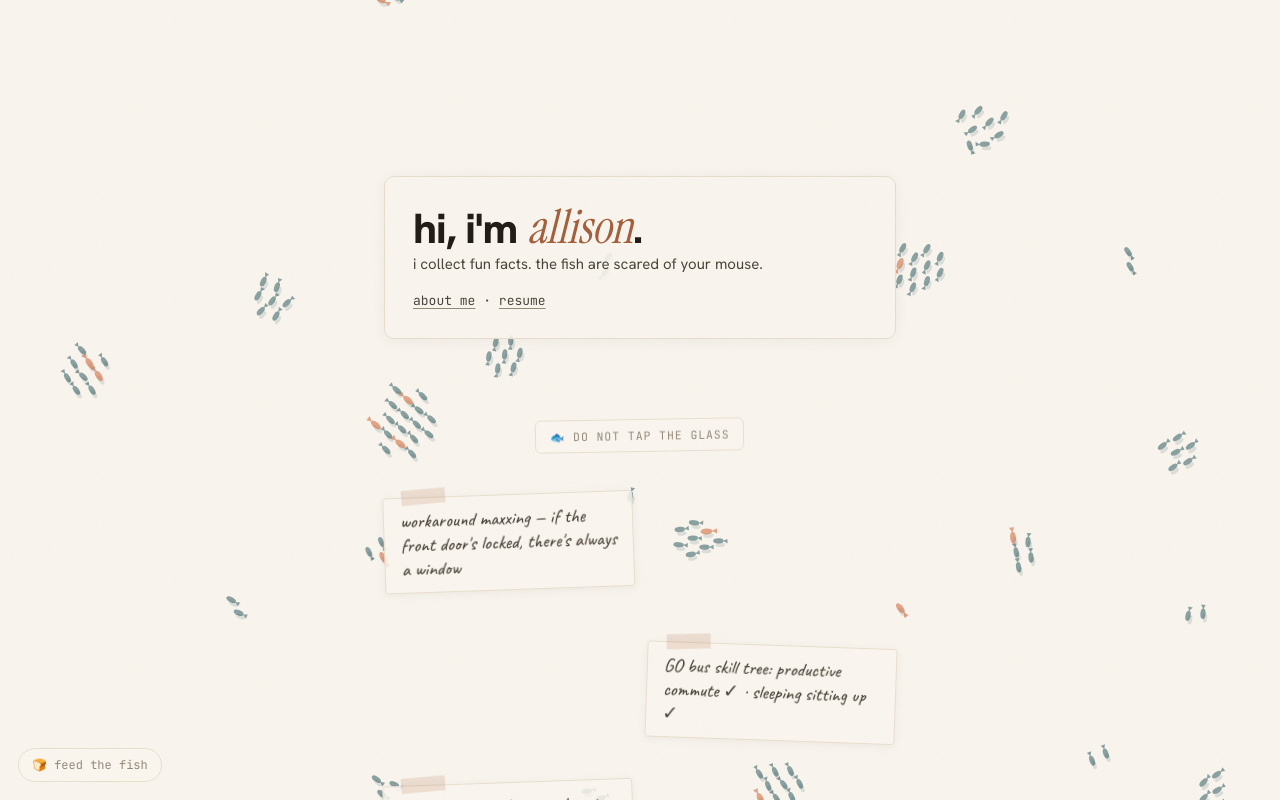
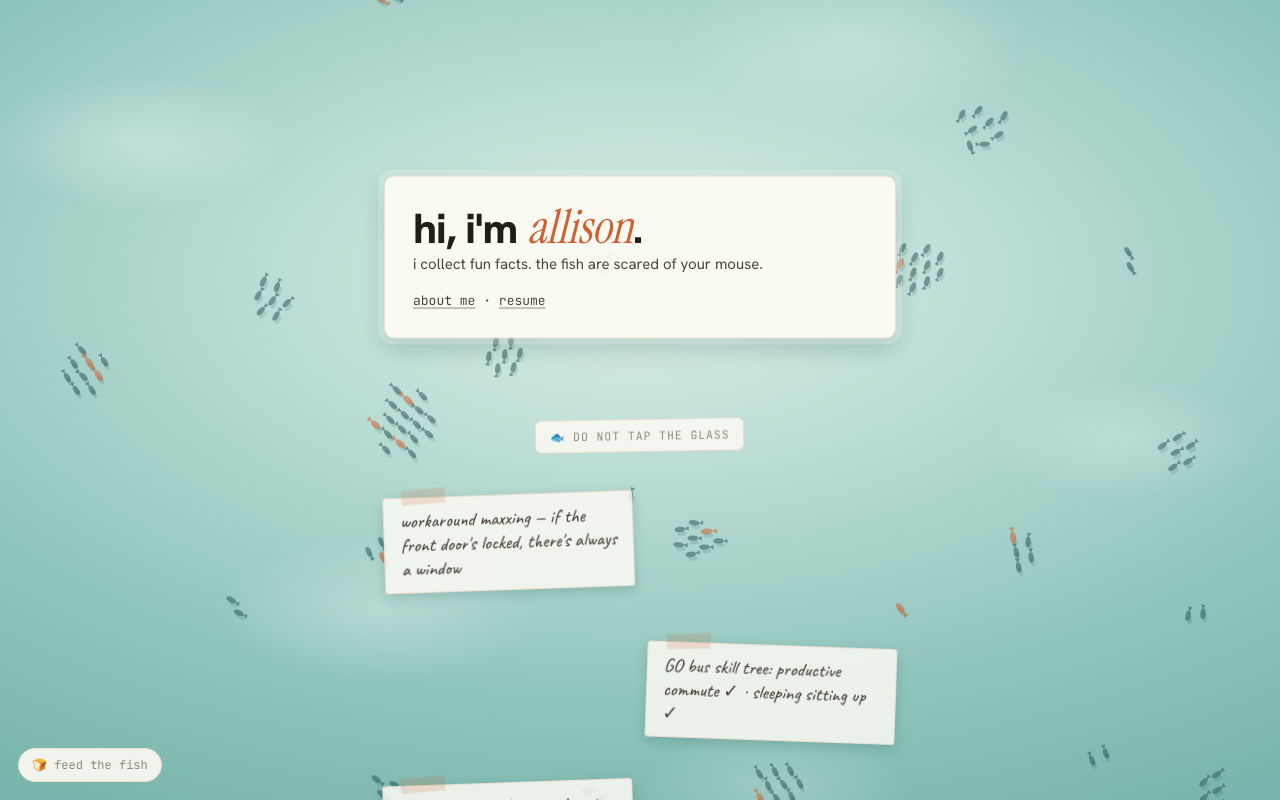
Before and after one commit to allison-stack/personal-portfolio, a Next.js app: page / in a window 1280 px wide. Shown: the top 800 px of the page. Built offline with nearby package versions, Linux system fonts and the light colour scheme.

Commit message:
feat(playground): sunlit-pond day skin — water gradient, caustics replace grain, floating cards, koi-vermillion accent

```diff
--- a/app/globals.css
+++ b/app/globals.css
@@ -746,3 +746,62 @@ a:focus-visible {
   color: var(--muted);
   margin: 0;
 }
+
+/* ---------- pond water theme: day skin (/) ---------- */
+.pond {
+  --bg: #fdfbf3;         /* paper surfaces floating on the water */
+  --accent: #d1602f;     /* koi vermillion */
+  --water-line: #63a49c;
+  --fish-ink: #2e5a5e;
+  --fish-koi: #d1602f;
+  --fish-gold: #c9950c;
+  --fx-ink: rgba(255, 255, 255, 0.9);
+}
+.pond ::selection {
+  background: var(--accent);
+  color: #fdfbf3;
+}
+.water {
+  position: fixed;
+  inset: 0;
+  z-index: 0;
+  background: radial-gradient(120% 100% at 50% 35%, #ddf0e9 0%, #8cc3ba 55%, #63a49c 100%);
+  overflow: hidden;
+}
+.water::after {
+  content: "";
+  position: absolute;
+  inset: -12%;
+  background:
+    radial-gradient(220px 100px at 20% 25%, rgba(255, 255, 255, 0.32), transparent 70%),
+    radial-gradient(260px 120px at 65% 15%, rgba(255, 255, 255, 0.26), transparent 70%),
+    radial-gradient(200px 90px at 82% 55%, rgba(255, 255, 255, 0.24), transparent 70%),
+    radial-gradient(240px 110px at 35% 72%, rgba(255, 255, 255, 0.26), transparent 70%),
+    radial-gradient(200px 90px at 60% 90%, rgba(255, 255, 255, 0.22), transparent 70%);
+  animation: caustic-drift 60s ease-in-out infinite alternate;
+}
+@keyframes caustic-drift {
+  from { transform: translate3d(-1.5%, -1%, 0); }
+  to { transform: translate3d(1.5%, 1%, 0); }
+}
+.pond .pg-card {
+  background: color-mix(in srgb, var(--bg) 94%, transparent);
+  /* surface tension ring + underside depth: the card floats ON the water */
+  box-shadow:
+    0 0 0 6px rgba(255, 255, 255, 0.22),
+    0 10px 24px rgba(15, 60, 60, 0.22);
+  animation: card-bob 7s ease-in-out infinite;
+}
+.pond .pg-col > .pg-card:nth-of-type(2n) {
+  animation-delay: -3.5s;
+}
+@keyframes card-bob {
+  0%, 100% { transform: translateY(0); }
+  50% { transform: translateY(-2px); }
+}
+.pond .sh {
+  text-decoration-color: var(--water-line);
+}
+.pond .scrap {
+  box-shadow: 0 4px 12px rgba(15, 60, 60, 0.18);
+}
--- a/app/page.js
+++ b/app/page.js
@@ -17,7 +17,6 @@ export default function Home() {
   return (
     <PondTheme>
       <div className="pg">
-        <div className="grain" />
         <main className="pg-col">
           <section className="pg-card">
             <h1 className="title">
```
